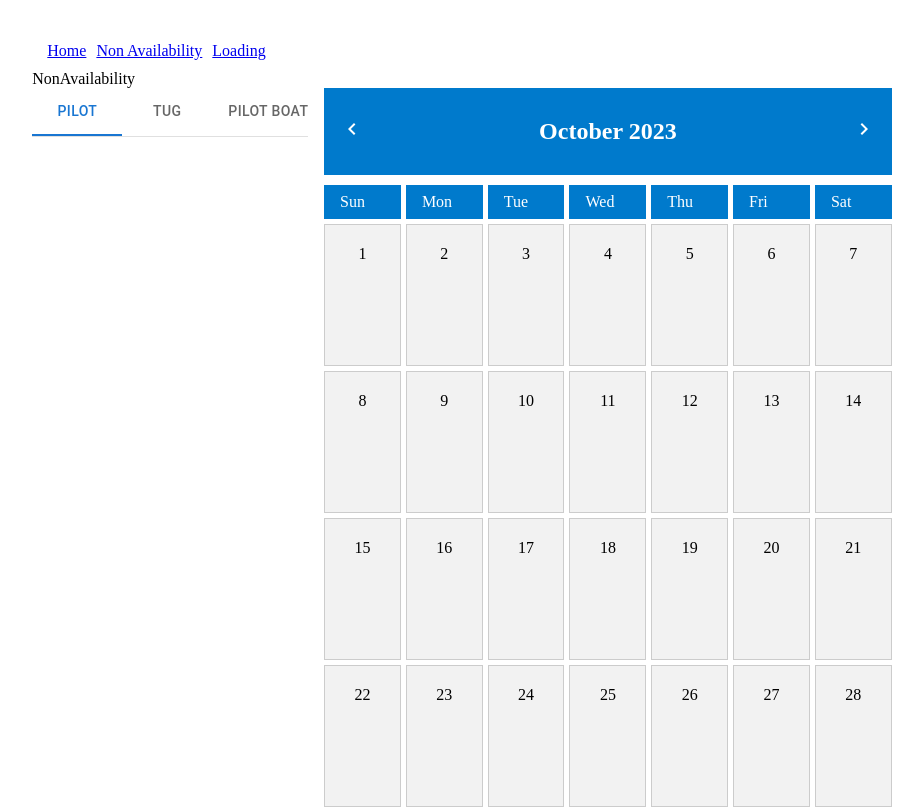
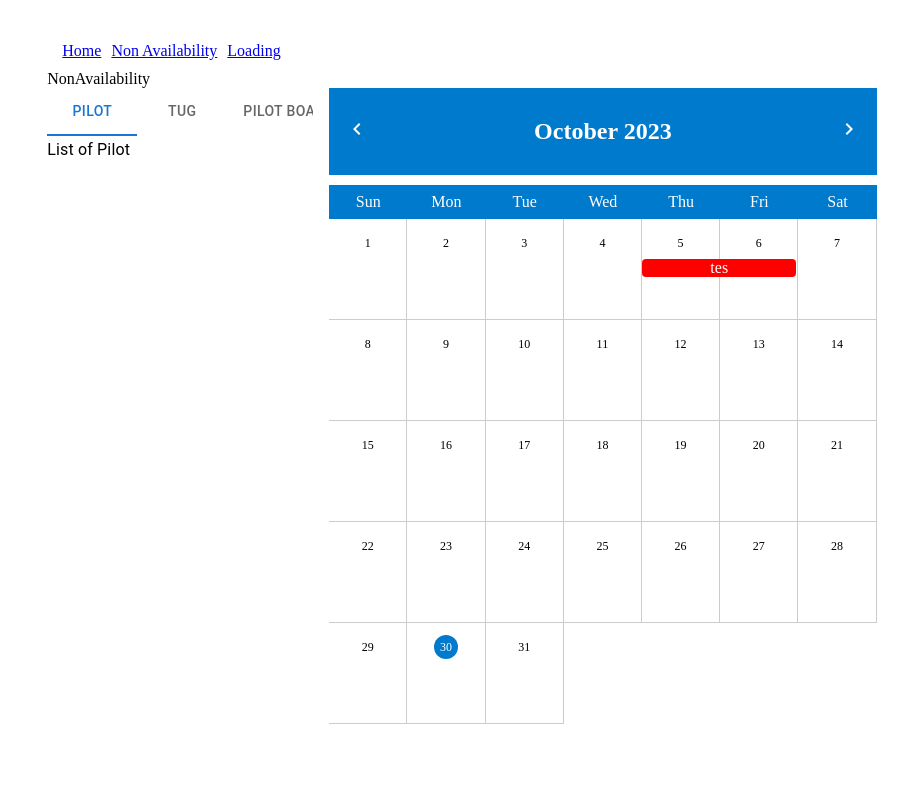
Before and after one commit to denisugiarto/mui-vite, a React (Vite) app: page /non-availability in a window 1280 px wide. Shown: the top 809 px of the page, without its empty margins (178-1101 px from the left). Built offline with nearby package versions, Linux system fonts and the light colour scheme.

Commit message:
add crew list

```diff
--- a/src/pages/NonAvailability/CrewList.jsx
+++ b/src/pages/NonAvailability/CrewList.jsx
@@ -1,4 +1,4 @@
-import { Box, Tab, Tabs } from '@mui/material';
+import { Box, Tab, Tabs, Typography } from '@mui/material';
 import React, { useState } from 'react';
 
 const CrewList = () => {
@@ -8,12 +8,16 @@ const CrewList = () => {
 		setCurrentTab(newTab);
 	};
 	return (
-		<Box sx={{ borderBottom: 1, borderColor: 'divider' }}>
+		<Box>
 			<Tabs value={currentTab} onChange={tabHandleChange} aria-label="basic tabs example">
 				<Tab label="Pilot" />
 				<Tab label="Tug" />
 				<Tab label="Pilot Boat / Logistics" />
 			</Tabs>
+			<div>
+				<Typography variant='subtitle1' >List of Pilot</Typography>
+
+			</div>
 		</Box>
 	);
 };
--- a/src/pages/NonAvailability/NonAvailability.jsx
+++ b/src/pages/NonAvailability/NonAvailability.jsx
@@ -1,6 +1,7 @@
 import { Grid, Tab } from '@mui/material';
 import Calendar from './components/Calendar';
 import CrewList from './CrewList';
+import FakeData from './NonAvailibility.json';
 
 const NonAvailability = () => {
 	return (
@@ -11,7 +12,7 @@ const NonAvailability = () => {
 					<CrewList />
 				</Grid>
 				<Grid item xs={8}>
-					<Calendar />
+					<Calendar NonAvailability={FakeData} />
 				</Grid>
 			</Grid>
 		</>
--- /dev/null
+++ b/src/pages/NonAvailability/NonAvailibility.json
@@ -0,0 +1,12 @@
+{
+	"NonAvailibity": [
+		{
+			"name": "Deni",
+			"reason": "family",
+			"dates": {
+				"startTime": "2023-10-1",
+				"endTime": "2023-10-3"
+			}
+		}
+	]
+}
--- a/src/pages/NonAvailability/components/Calendar.css
+++ b/src/pages/NonAvailability/components/Calendar.css
@@ -24,31 +24,46 @@
 .calendar-grid {
 	display: grid;
 	grid-template-columns: repeat(7, 1fr);
-	gap: 5px;
 	margin-top: 10px;
 }
 
+.calendar-grid:nth-child(1) {
+	border-left: 1px solid red;
+}
 .calendar-day {
 	display: flex;
-	justify-content: center;
-	/* width: 40px; */
-	height: 100px;
-	background-color: #f2f2f2;
+	position: relative;
+	flex-direction: column;
+	align-items: center;
 	cursor: pointer;
-	border: 1px solid #ccc;
-	padding: 20px;
+	border-bottom: 1px solid #ccc;
+	border-right: 1px solid #ccc;
+	min-height: 100px;
 }
-.calendar-day:hover {
-	background-color: #04558b;
+
+
+.calendar-day > p {
+	border-radius: 50%;
+	font-size: 12px;
+	font-weight: 500;
+	width: max-content;
+	min-width: 24px;
+	text-align: center;
+	line-height: 24px;
 }
-.calendar-day.today {
+.calendar-day.today > p {
 	background-color: #007acc;
 	color: white;
+	-webkit-border-radius: 50%;
+	-moz-border-radius: 50%;
+	-ms-border-radius: 50%;
+	-o-border-radius: 50%;
 }
 .day-name {
 	background-color: #007acc;
 	color: white;
 	padding: 0.5rem 1rem;
+	text-align: center;
 }
 
 .non-availability-form {
@@ -64,3 +79,23 @@
 	font-size: 18px;
 	margin: 0;
 }
+
+.non-availibity {
+	background-color: red;
+	width: calc(100% - 10px);
+	text-align: center;
+	border-radius: 4px;
+	-webkit-border-radius: 4px;
+	-moz-border-radius: 4px;
+	-ms-border-radius: 4px;
+	-o-border-radius: 4px;
+	position: absolute;
+	top: 40px;
+	left: 0;
+	z-index: 10;
+	color: white;
+}
+.non-availibity:hover {
+	filter: brightness(0.8);
+	-webkit-filter: brightness(0.8);
+}
--- a/src/pages/NonAvailability/components/Calendar.jsx
+++ b/src/pages/NonAvailability/components/Calendar.jsx
@@ -2,7 +2,8 @@ import React, { useState } from 'react';
 import './Calendar.css';
 import { ChevronLeft, ChevronRight } from '@mui/icons-material';
 import FormNonAvailability from './FormNonAvailability';
-const Calendar = () => {
+
+const Calendar = ({ NonAvailability }) => {
 	const [date, setDate] = useState(new Date());
 	const [isDialogOpen, setIsDialogOpen] = useState(false);
 	const [selectedDate, setSelectedDate] = useState(null);
@@ -28,14 +29,12 @@ const Calendar = () => {
 	};
 
 	const firstDayOfMonth = new Date(date.getFullYear(), date.getMonth(), 1).getDay();
-	console.log('🚀 ~ file: Calendar.jsx:31 ~ Calendar ~ firstDayOfMonth:', firstDayOfMonth);
-
 	const daysInMonth = getDaysInMonth(date.getFullYear(), date.getMonth());
 	const today = new Date();
-	console.log('🚀 ~ file: Calendar.jsx:35 ~ Calendar ~ today:', today);
 	const currentDate = new Date(date.getFullYear(), date.getMonth());
-	console.log('🚀 ~ file: Calendar.jsx:37 ~ Calendar ~ currentDate:', currentDate);
-	const isToday = currentDate.toDateString() === today.toDateString();
+	const isToday = (day) => {
+		return day + 1 === today.getDate() && date.getMonth() === today.getMonth();
+	};
 	const addNonAvailability = (formValue) => {
 		// Implement your logic to handle non-availability here
 		console.log('Added non-availability for', formValue);
@@ -65,9 +64,18 @@ const Calendar = () => {
 				{[...Array(firstDayOfMonth).keys()].map((i) => (
 					<div key={i} className="empty-day"></div>
 				))}
-				{[...Array(daysInMonth).keys()].map((day) => (
-					<div key={day} className={`calendar-day ${isToday ? 'today' : ''}`} onClick={openDialog}>
-						{day + 1}
+				{[...Array(daysInMonth).keys()].map((day, index) => (
+					<div key={day} className={`calendar-day ${isToday(day) ? 'today' : ''}`} onClick={openDialog}>
+						<p>{day + 1}</p>
+						{( index === 4) && (
+							<div className="non-availibity" style={{ width: '200%' }} onClick={(e) => {
+								e.stopPropagation()
+								alert('tes')
+							}
+						}>
+								tes
+							</div>
+						)}
 					</div>
 				))}
 			</div>
```
